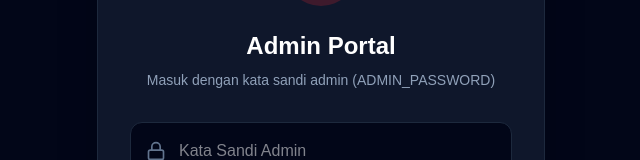
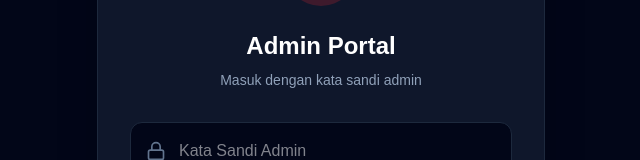
Before and after one commit to syntax-21/temp-email, a Next.js app: page /admin in a window 1280 px wide. Shown: the part 307-467 px from the top of the page, without its empty margins (319-959 px from the left). Built offline with nearby package versions, Linux system fonts and the light colour scheme.

Commit message:
Remove specific admin password mention from text

```diff
--- a/src/app/admin/page.tsx
+++ b/src/app/admin/page.tsx
@@ -161,7 +161,7 @@ export default function AdminDashboard() {
             </div>
           </div>
           <h1 className="text-2xl font-bold text-white text-center mb-2">Admin Portal</h1>
-          <p className="text-slate-400 text-center mb-8 text-sm">Masuk dengan kata sandi admin (ADMIN_PASSWORD)</p>
+          <p className="text-slate-400 text-center mb-8 text-sm">Masuk dengan kata sandi admin</p>
 
           <form onSubmit={handleLogin} className="space-y-4">
             <div>
```
